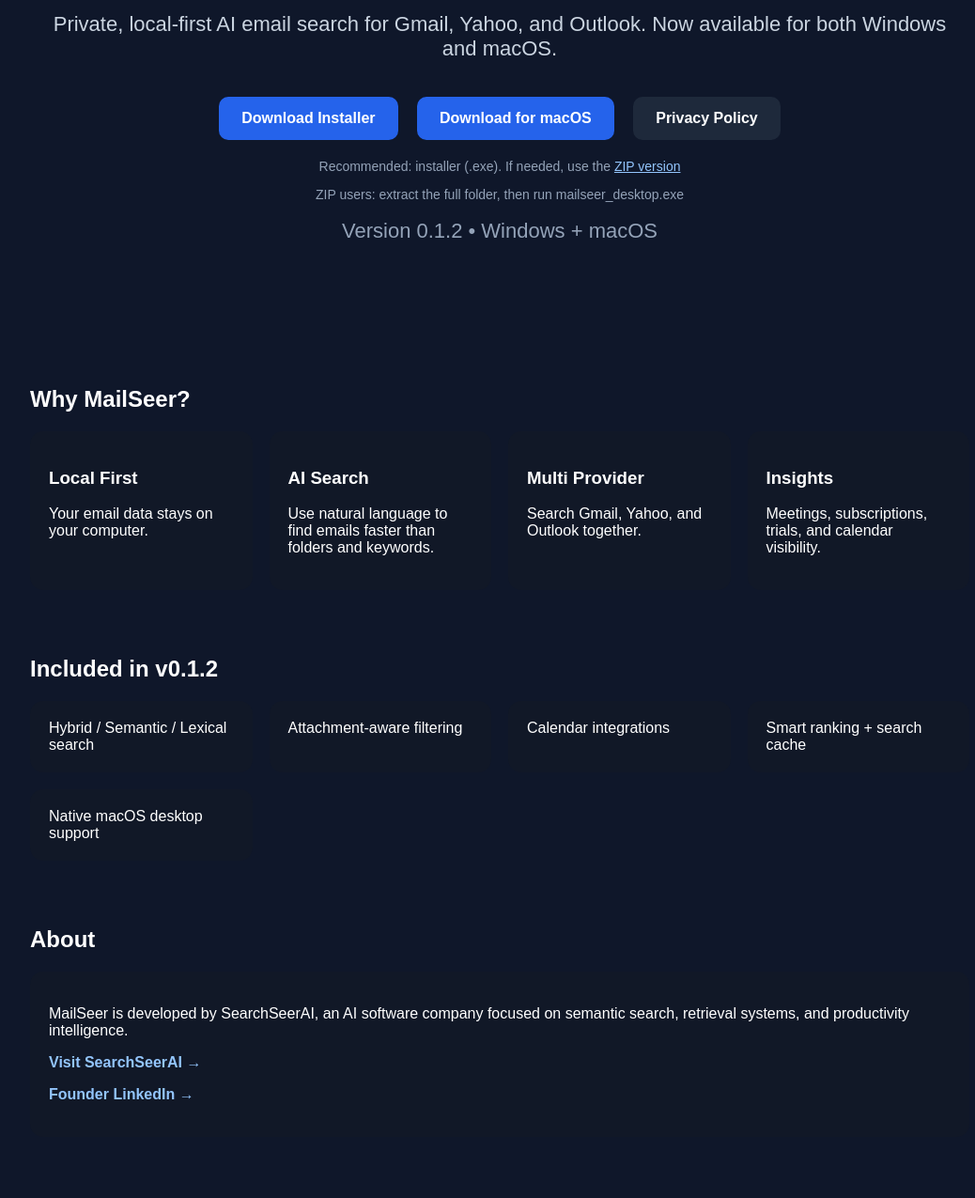
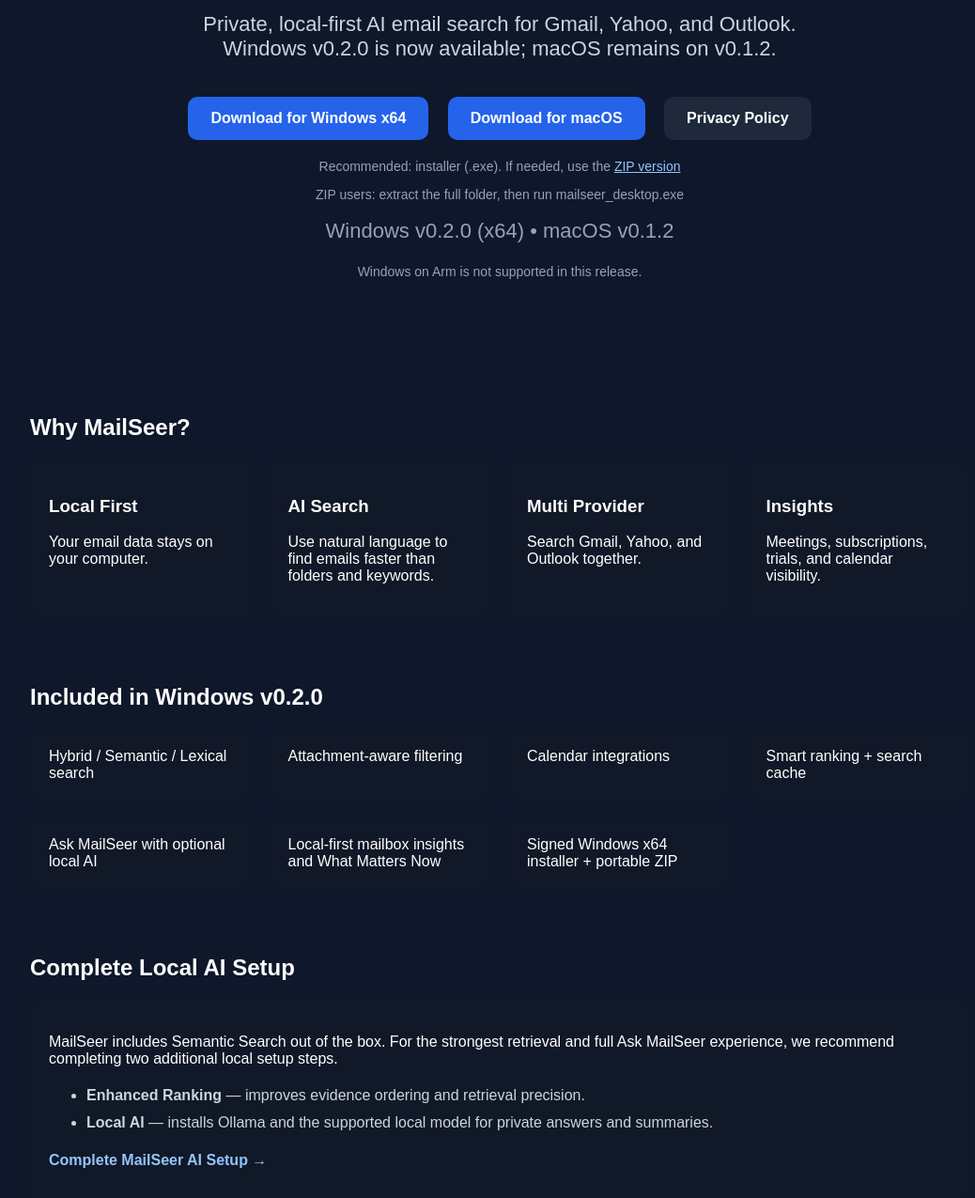
Before and after one commit to GaussEuler/SearchSeerAI-PRIVACY, a plain HTML site: page MailSeer/index.html in a window 1280 px wide. Shown: the part 165-1440 px from the top of the page at 94% size, without its empty margins (108-1146 px from the left). Drawn offline with Linux system fonts and the light colour scheme.

Commit message:
Update index.html
Updated for v0.2.0 release

```diff
--- a/MailSeer/index.html
+++ b/MailSeer/index.html
@@ -94,14 +94,14 @@
 <div class="hero">
 <h1>MailSeer</h1>
 <p>
-Private, local-first AI email search for Gmail, Yahoo, and Outlook.
-Now available for both Windows and macOS.
+Private, local-first AI email search for Gmail, Yahoo, and Outlook.<br>
+Windows v0.2.0 is now available; macOS remains on v0.1.2.
 </p>
 
 <div class="buttons">
 
 <a class="btn primary" href="download-installer.html">
-Download Installer
+Download for Windows x64
 </a>
 <a class="btn primary" href="download-macos.html">
 Download for macOS
@@ -125,7 +125,10 @@
 </div>
 
 <p style="margin-top:18px;color:#94a3b8;">
-Version 0.1.2 • Windows + macOS
+Windows v0.2.0 (x64) • macOS v0.1.2
+</p>
+<p style="margin-top:8px;color:#94a3b8;font-size:14px;">
+Windows on Arm is not supported in this release.
 </p>
 
 </div>
@@ -159,7 +162,7 @@
 </div>
 
 <div class="section">
-<h2>Included in v0.1.2</h2>
+<h2>Included in Windows v0.2.0</h2>
 
 <div class="grid">
 
@@ -167,8 +170,30 @@
 <div class="card">Attachment-aware filtering</div>
 <div class="card">Calendar integrations</div>
 <div class="card">Smart ranking + search cache</div>
-<div class="card">Native macOS desktop support</div>
+<div class="card">Ask MailSeer with optional local AI</div>
+<div class="card">Local-first mailbox insights and What Matters Now</div>
+<div class="card">Signed Windows x64 installer + portable ZIP</div>
 
+</div>
+</div>
+
+
+<div class="section">
+<h2>Complete Local AI Setup</h2>
+<div class="card">
+<p>
+MailSeer includes Semantic Search out of the box. For the strongest retrieval and full
+Ask MailSeer experience, we recommend completing two additional local setup steps.
+</p>
+<ul style="color:#cbd5e1;line-height:1.8;">
+  <li><strong>Enhanced Ranking</strong> — improves evidence ordering and retrieval precision.</li>
+  <li><strong>Local AI</strong> — installs Ollama and the supported local model for private answers and summaries.</li>
+</ul>
+<p style="margin-top:14px;">
+<a href="local-ai-setup.html" style="color:#93c5fd;text-decoration:none;font-weight:bold;">
+Complete MailSeer AI Setup →
+</a>
+</p>
 </div>
 </div>
 
```
